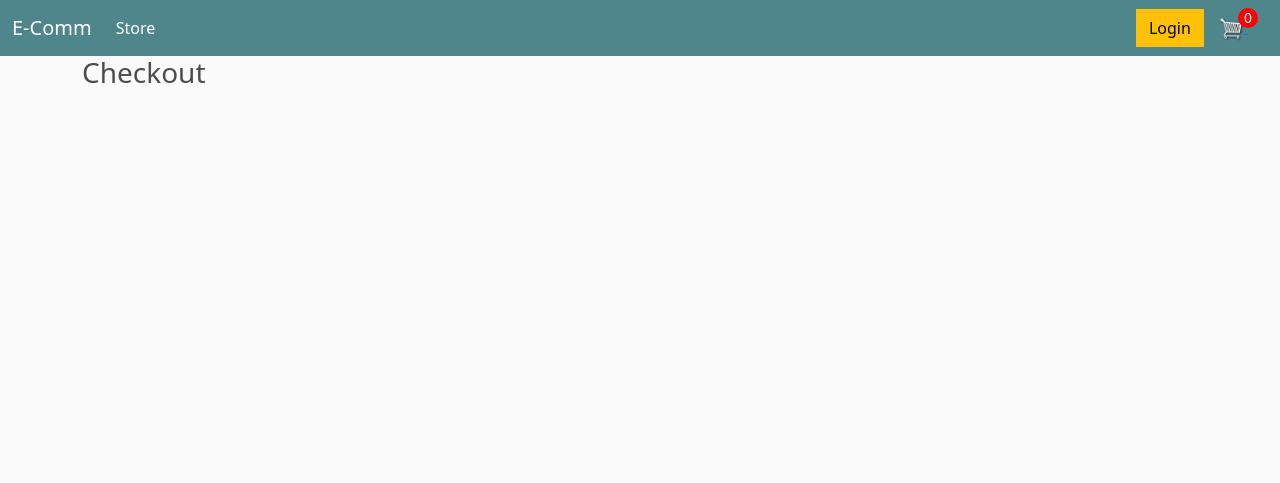
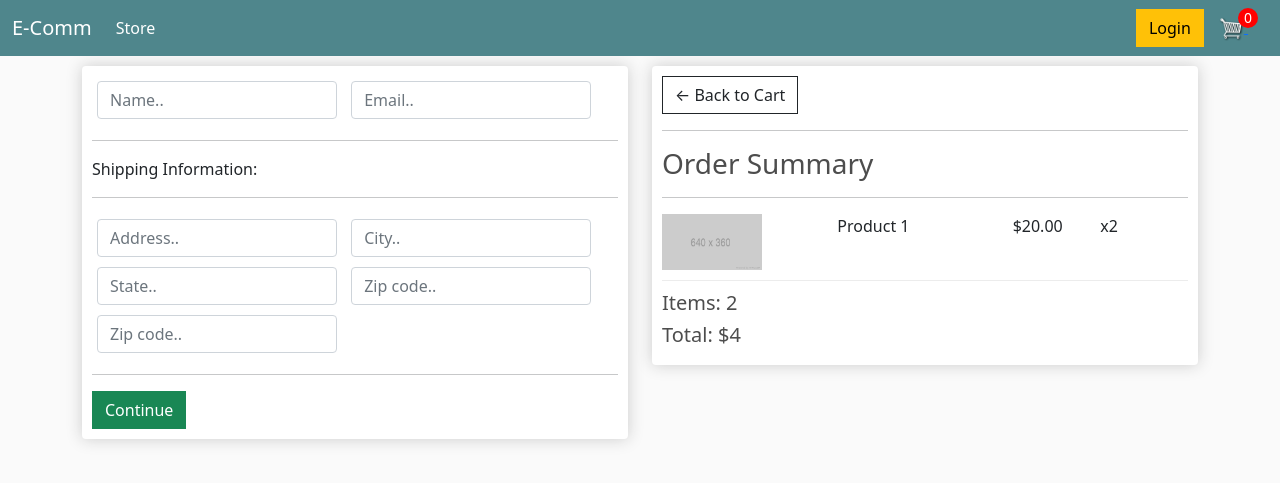
Before and after one commit to Lyrecoph/E-commerce, a Django app: page /checkout/ in a window 1280 px wide. Shown: the top 483 px of the page. Run offline with Django 5.2, Linux system fonts and the light colour scheme.

Commit message:
setting up the structure of the checkout page

```diff
--- a/store/templates/store/checkout.html
+++ b/store/templates/store/checkout.html
@@ -1,5 +1,77 @@
 {% extends 'store/main.html' %}
 {% load static %}
 {% block content %}
-    <h3>Checkout</h3>
-{% endblock content %}
+<!-- Cette page aura un formulaire avec deux sections distinctes qui changeront du statut de l'utilisateur et du type de produit
+ Si le produit est un produit physique qui nécessite une expédition, ns demanderons à l'utiilisateur de remplir la seconde partie
+ du formulaire et ns masquerons si l'utilisateur commande un produit numériques
+ -->
+    <div class="row">
+        <div class="col-lg-6">
+            <div class="box-element" id="form-wrapper">
+                <form id="form">
+                    <div id="user-info">
+                        <div class="form-field">
+							<input required class="form-control" type="text" name="name" placeholder="Name..">
+						</div>
+						<div class="form-field">
+							<input required class="form-control" type="email" name="email" placeholder="Email..">
+						</div>
+                    </div>
+                    <!-- Informations sur la livraison -->
+                    <div id="shipping-info">
+                        <hr>
+						<p>Shipping Information:</p>
+						<hr>
+						<div class="form-field">
+							<input class="form-control" type="text" name="address" placeholder="Address..">
+						</div>
+						<div class="form-field">
+							<input class="form-control" type="text" name="city" placeholder="City..">
+						</div>
+						<div class="form-field">
+							<input class="form-control" type="text" name="state" placeholder="State..">
+						</div>
+						<div class="form-field">
+							<input class="form-control" type="text" name="zipcode" placeholder="Zip code..">
+						</div>
+						<div class="form-field">
+							<input class="form-control" type="text" name="country" placeholder="Zip code..">
+						</div>
+                    </div>
+                    <hr>
+                    <input id="form-button" class="btn btn-success btn-block" type="submit" value="Continue">
+                    <!--End Informations sur la livraison -->
+                </form>
+
+            </div>
+            <br>
+            <!-- Ces informations seront cachées jusqu'a ce que l'utilisateur remplisse ses coordonnées ou soit connecté -->
+            <!-- Payement Option -->
+            <div class="box-element hidden" id="payement-info">
+                <small>Paypal Options</small>
+            </div>
+            <!-- End Payement Option -->
+
+        </div>
+        <!-- Récapitulatif de la commande -->
+        <div class="col-lg-6">
+            <div class="box-element">
+                {% comment %} Ce lien permet à l'utilisateur de retourner au panier au cas ou l'utilisateur souhaite
+                apporter des modifications {% endcomment %}
+                <a class="btn btn-outline-dark" href="{% url 'cart' %}">&#x2190; Back to Cart</a>
+                <hr>
+                <h3>Order Summary</h3>
+                <hr>
+                <div class="cart-row">
+					<div style="flex:2"><img class="row-image" src="{% static 'images/placeholder.png' %}"></div>
+					<div style="flex:2"><p>Product 1</p></div>
+					<div style="flex:1"><p>$20.00</p></div>
+					<div style="flex:1"><p>x2</p></div>
+				</div>
+                <h5>Items:   2</h5>
+				<h5>Total:   $4</h5>
+            </div>
+        </div>
+        <!-- End Récapitulatif de la commande -->
+    </div>
+{% endblock %}
```
